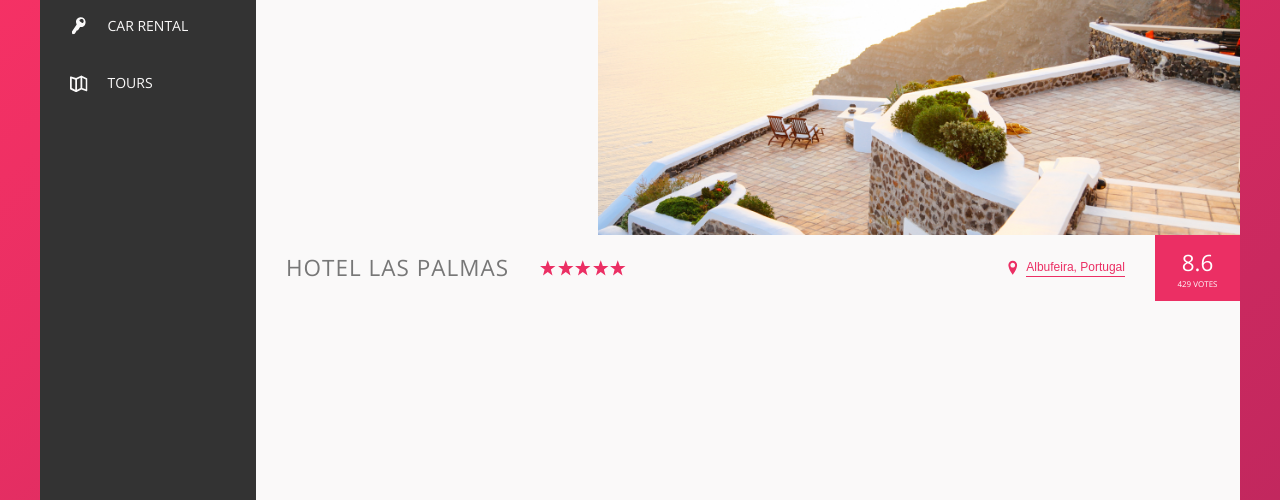
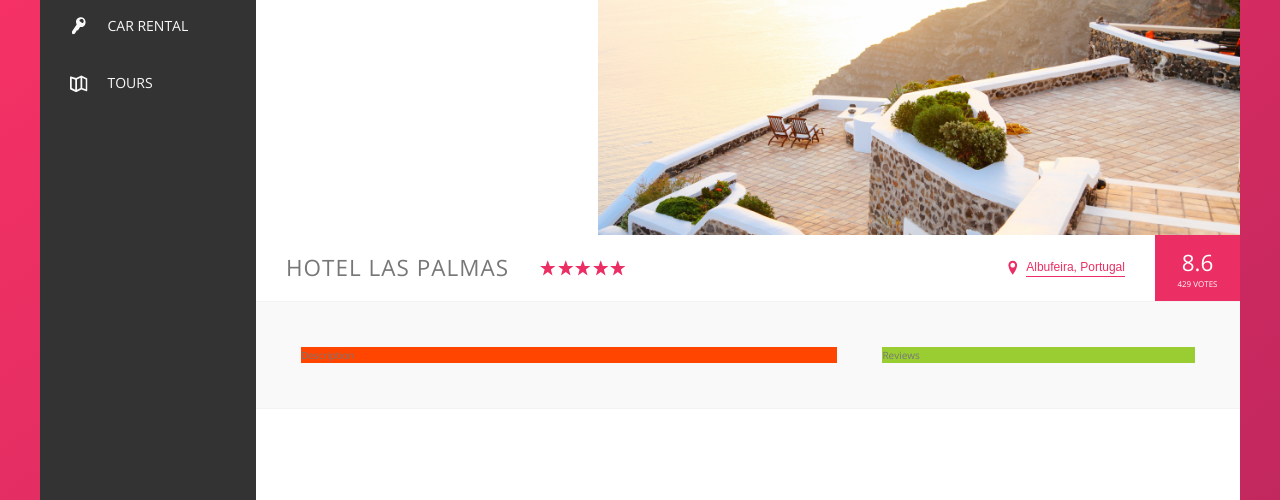
Before and after one commit to martywebdev/trillo, a website: page index.html in a window 1280 px wide. Shown: the part 300-800 px from the top of the page. Drawn offline with nearby package versions, Linux system fonts and the light colour scheme.

Commit message:
description 1 initial

```diff
--- a/index.html
+++ b/index.html
@@ -130,6 +130,11 @@
               <div class="overview__rating-count">429 votes</div>
             </div>
           </div>
+
+          <div class="detail">
+            <div class="description">Description</div>
+            <div class="user-reviews">Reviews</div>
+          </div>
         </main>
       </div>
     </div>
--- a/scss/_base.scss
+++ b/scss/_base.scss
@@ -31,6 +31,8 @@ Grey dark 3: #999
   --color-grey-dark-3: #999;
 
   --shadow-dark: 0 2rem 6rem rgba($color: #000000, $alpha: 0.3);
+
+  --line: 1px solid var(--color-grey-light-2);
 }
 
 * {
--- a/scss/_components.scss
+++ b/scss/_components.scss
@@ -193,6 +193,7 @@
 .overview {
   display: flex;
   align-items: center;
+  border-bottom: var(--line);
   &__heading {
     font-size: 2.25rem;
     font-weight: 300;
--- a/scss/_layout.scss
+++ b/scss/_layout.scss
@@ -31,7 +31,24 @@
 }
 .hotel-view {
   flex: 1;
+  background-color: #fff;
 
 
   height: 80rem;
 }
+
+.detail {
+  display: flex;
+  padding: 4.5rem;
+  background-color: var(--color-grey-light-1);
+  border-bottom: var(--line);
+}
+.description {
+  background-color: orangered;
+  flex: 0 0 60%;
+  margin-right: 4.5rem;
+}
+.user-reviews {
+  background-color: yellowgreen;
+  flex: 1;
+}
```
Also changed, not shown: css/style.css.
